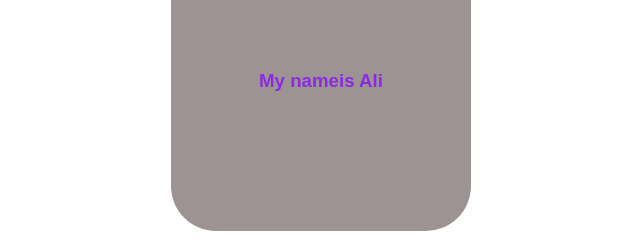
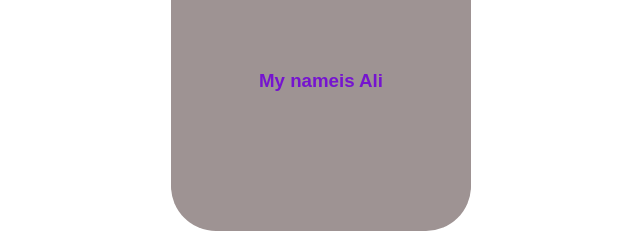
Before and after one commit to ID16626/5-repost, a plain HTML site: page index.html in a window 1280 px wide. Shown: the part 319-559 px from the top of the page, 319-959 px from the left. Drawn offline with Linux system fonts and the light colour scheme.

Commit message:
first commit

```diff
--- a/style.css
+++ b/style.css
@@ -21,7 +21,7 @@
     justify-content: center;
 }
 h3{
-color: blueviolet;
+color: rgb(117, 20, 207);
 font-family: sans-serif;
 
 }
```
